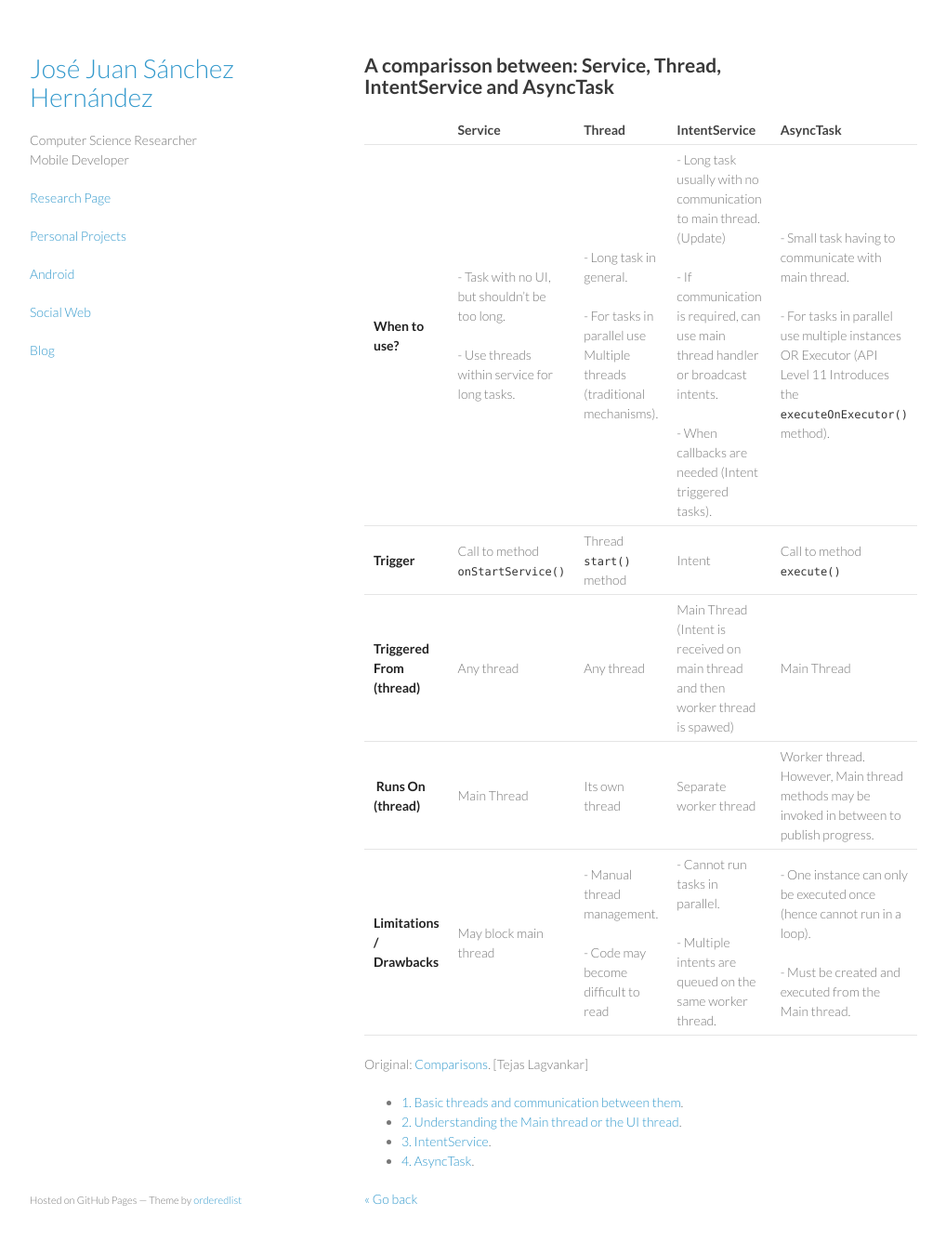
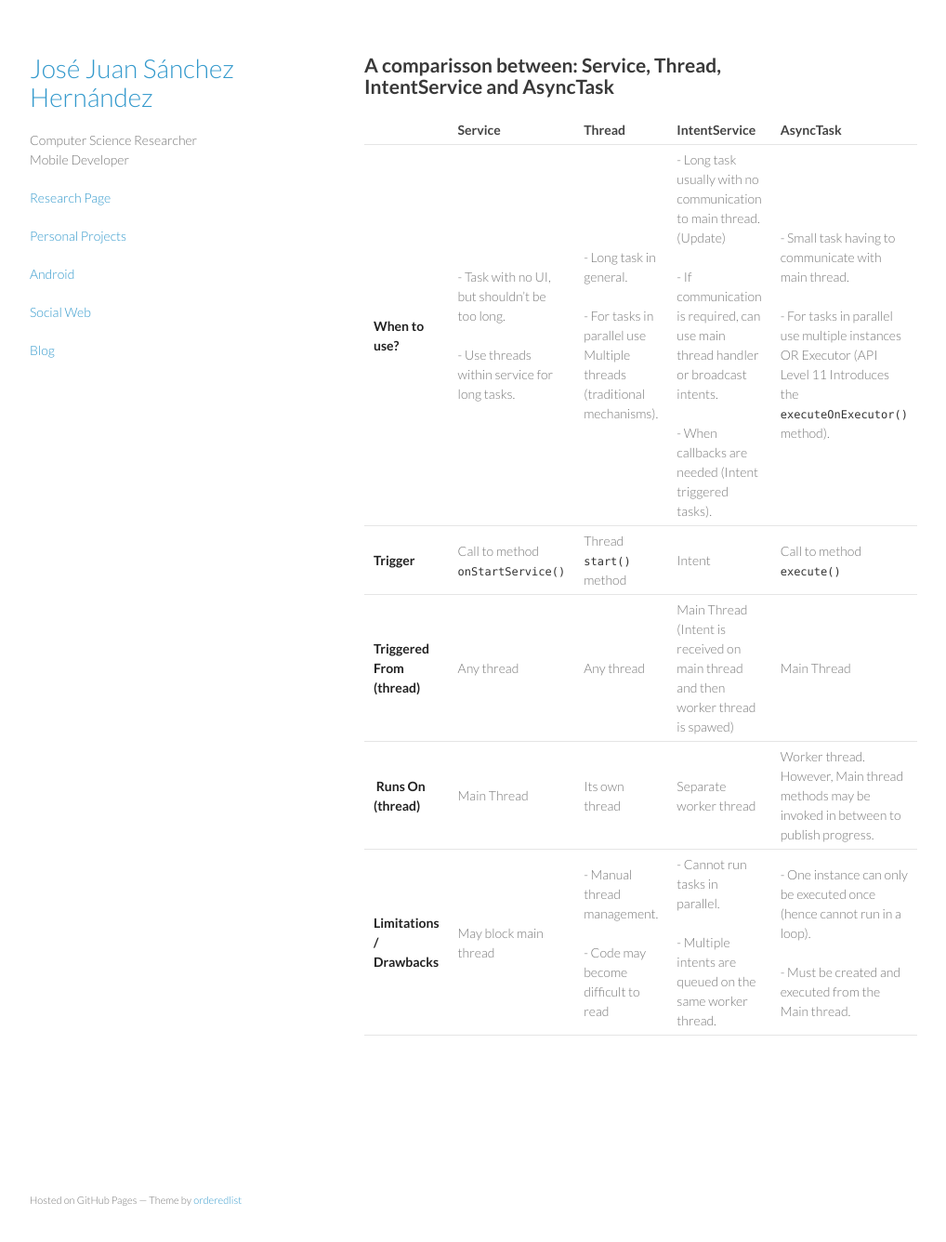
Before and after one commit to josejuansanchez/josejuansanchez.github.io, a Jekyll site: the page built from android/comparisson_between_service_thread_intentservice_asynctask.md, in a window 1280 px wide and 1370 px high. Shown: the top 1336 px of the window at 93% size, without its empty margins (178-1196 px from the left). Built offline with Jekyll 4.4.1, drawn with Linux system fonts in a browser that asks for light colours.

Commit message:
Update comparisson_between_service_thread_intentservice_asynctask.md

```diff
--- a/android/comparisson_between_service_thread_intentservice_asynctask.md
+++ b/android/comparisson_between_service_thread_intentservice_asynctask.md
@@ -12,12 +12,3 @@
 | **Triggered From (thread)**  | Any thread  | Any thread  | Main Thread (Intent is received on main thread and then worker thread is spawed)  | Main Thread  |
 | **Runs On (thread)**  | Main Thread | Its own thread  | Separate worker thread  | Worker thread. However, Main thread methods may be invoked in between to publish progress.  |
 | **Limitations / Drawbacks**  | May block main thread  | - Manual thread management. <br><br> - Code may become difficult to read  | - Cannot run tasks in parallel. <br><br> - Multiple intents are queued on the same worker thread.  | - One instance can only be executed once (hence cannot run in a loop). <br><br> - Must be created and executed from the Main thread.  |
-
-Original: [Comparisons](http://techtej.blogspot.com.es/2011/03/android-thread-constructspart-4.html). [Tejas Lagvankar]
-
-  * [1. Basic threads and communication between them](http://techtej.blogspot.com.es/2011/02/android-passing-data-between-main.html).
-  * [2. Understanding the Main thread or the UI thread](http://techtej.blogspot.com.es/2011/03/android-thread-constructspart-1-ui.html).
-  * [3. IntentService](http://techtej.blogspot.com.es/2011/03/android-thread-constructspart-2-intent.html).
-  * [4. AsyncTask](http://techtej.blogspot.com.es/2011/03/android-thread-constructs-part-3.html).
-
-[&laquo; Go back](./)
```
